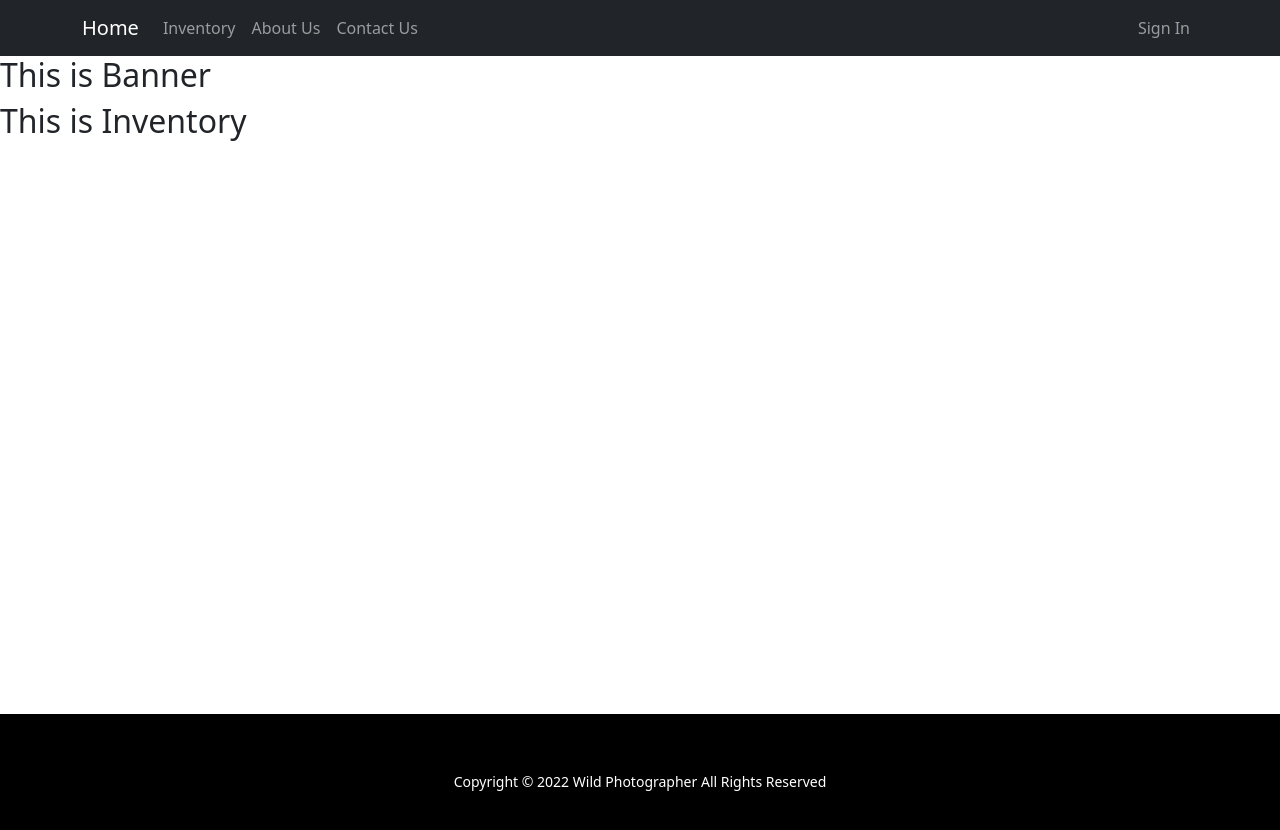
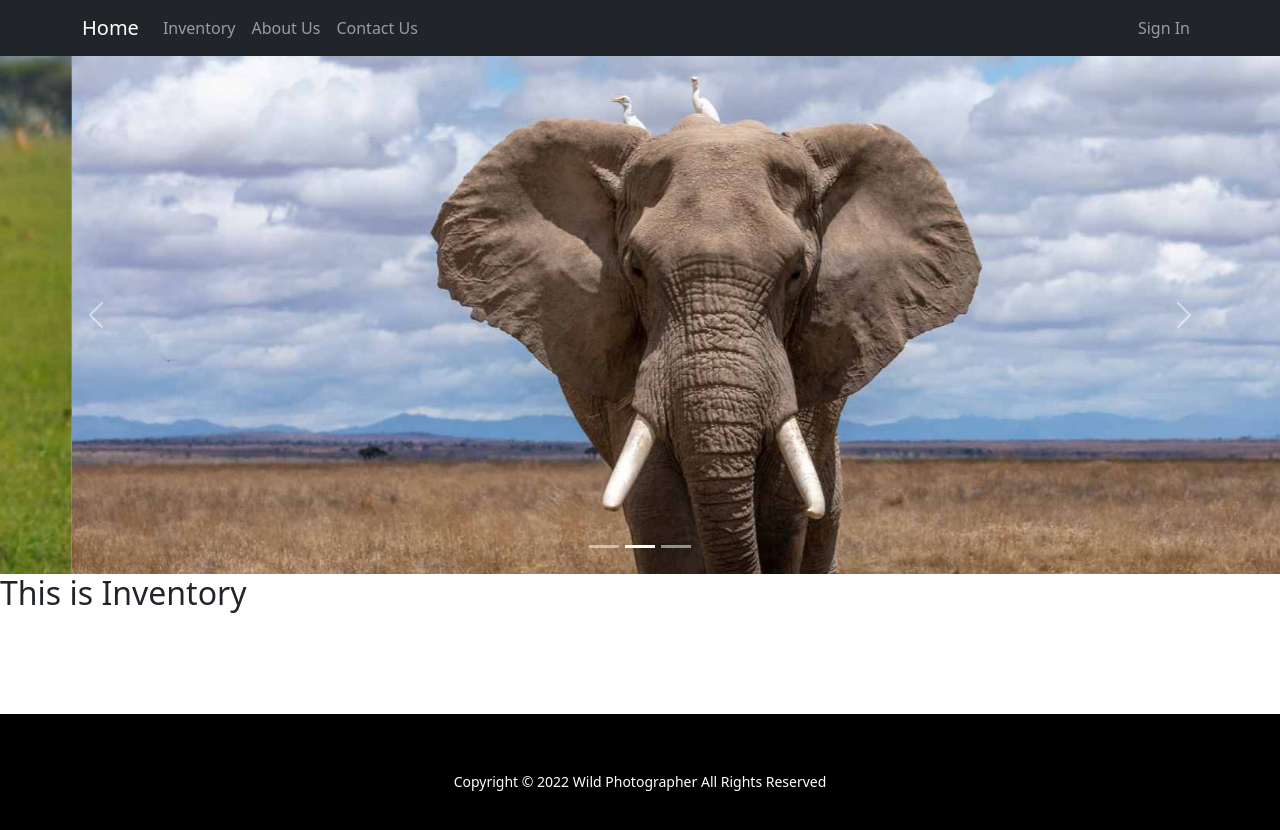
Before and after one commit to Shahadat91/inventory-management-client, a React (Create React App) app: page / in a window 1280 px wide. Shown: the top 830 px of the page. Built offline with nearby package versions, Linux system fonts and the light colour scheme; no server answers.

Commit message:
banner created

```diff
--- a/src/components/Banner/Banner.js
+++ b/src/components/Banner/Banner.js
@@ -1,10 +1,36 @@
 import React from 'react';
+import { Carousel } from 'react-bootstrap';
+import banner1 from '../../Images/Banner/banner1.jpg'
+import banner2 from '../../Images/Banner/banner2.jpg'
+import banner3 from '../../Images/Banner/banner3.jpg'
 
 const Banner = () => {
     return (
-        <div>
-            <h2>This is Banner</h2>
-        </div>
+        <Carousel>
+  <Carousel.Item>
+    <img
+      className="d-block w-100"
+      src={banner1}
+      alt="First slide"
+    />
+  </Carousel.Item>
+
+  <Carousel.Item>
+    <img
+      className="d-block w-100"
+      src={banner2}
+      alt="Second slide"
+    />
+  </Carousel.Item>
+
+  <Carousel.Item>
+    <img
+      className="d-block w-100"
+      src={banner3}
+      alt="Third slide"
+    />
+  </Carousel.Item>
+</Carousel>
     );
 };
 
```
